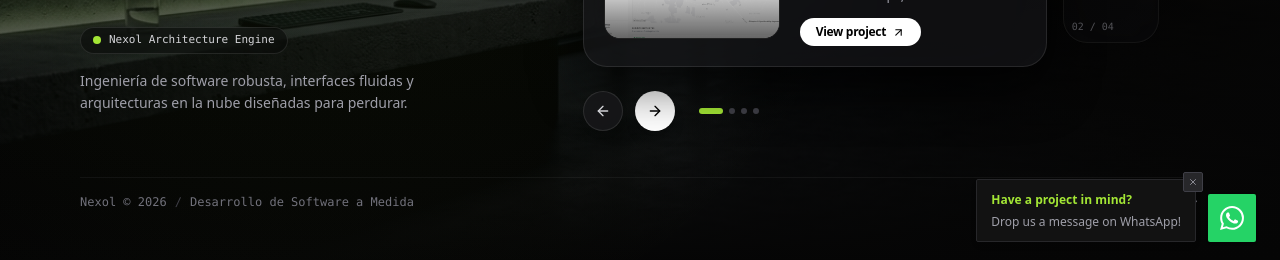
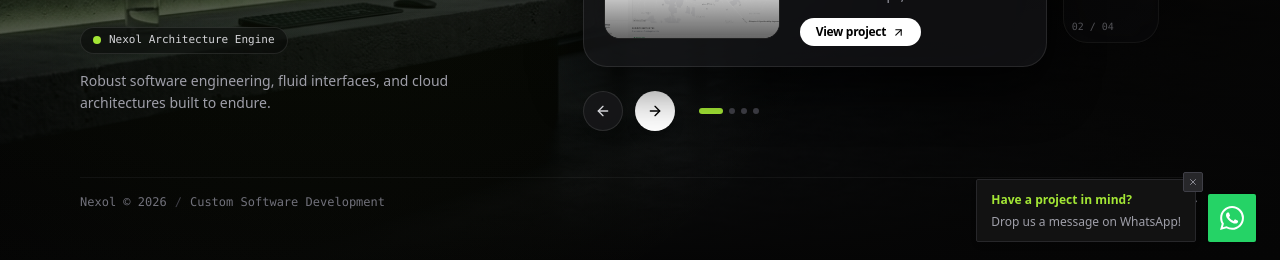
Before and after one commit to DETDevs/DET.Porfolio.App, a React (Vite) app: page / in a window 1280 px wide. Shown: the part 534-794 px from the top of the page. Built offline with nearby package versions, Linux system fonts and the light colour scheme; no server answers.

Commit message:
fix translate

```diff
--- a/src/features/landing/Hero.tsx
+++ b/src/features/landing/Hero.tsx
@@ -164,11 +164,10 @@ export const Hero = () => {
           >
             <div className="inline-flex items-center gap-2 px-3 py-1 rounded-full bg-black/40 backdrop-blur-md border border-white/10 text-zinc-300 font-mono text-[11px]">
               <span className="w-2 h-2 rounded-full bg-[#a3e635] animate-pulse" />
-              <span>Nexol Architecture Engine</span>
+              <span>{t("hero.architecture_engine", "Nexol Architecture Engine")}</span>
             </div>
             <p className="text-zinc-400 text-xs sm:text-sm leading-relaxed font-sans">
-              Ingeniería de software robusta, interfaces fluidas y arquitecturas
-              en la nube diseñadas para perdurar.
+              {t("hero.architecture_tagline", "Ingeniería de software robusta, interfaces fluidas y arquitecturas en la nube diseñadas para perdurar.")}
             </p>
           </motion.div>
         </div>
@@ -329,14 +328,14 @@ export const Hero = () => {
         <div className="hidden sm:flex items-center gap-2">
           <span>Nexol © {new Date().getFullYear()}</span>
           <span className="text-zinc-700">/</span>
-          <span>Desarrollo de Software a Medida</span>
+          <span>{t("hero.footer_tagline", "Desarrollo de Software a Medida")}</span>
         </div>
 
         <a
           href="#servicios"
           className="mx-auto sm:mx-0 flex items-center gap-2 text-zinc-500 hover:text-[#a3e635] transition-colors duration-200 no-underline"
         >
-          <span>Scroll para explorar</span>
+          <span>{t("hero.scroll_hint", "Scroll para explorar")}</span>
           <motion.span
             animate={{ y: [0, 4, 0] }}
             transition={{ duration: 1.8, repeat: Infinity, ease: "easeInOut" }}
--- a/src/i18n/locales/en.json
+++ b/src/i18n/locales/en.json
@@ -10,13 +10,16 @@
     "home": "Home"
   },
   "hero": {
-    "badge": "Now accepting new projects",
     "title_1": "Software that drives",
     "title_2": "your business scale",
     "subtitle": "We engineer high-impact custom software — real-time platforms, billing systems, inventory engines, and native mobile apps.",
     "cta_primary": "See Pricing",
     "cta_secondary": "Our Services",
     "cta_card": "View project",
+    "architecture_engine": "Nexol Architecture Engine",
+    "architecture_tagline": "Robust software engineering, fluid interfaces, and cloud architectures built to endure.",
+    "footer_tagline": "Custom Software Development",
+    "scroll_hint": "Scroll to explore",
     "slides": [
       {
         "id": "01",
--- a/src/i18n/locales/es.json
+++ b/src/i18n/locales/es.json
@@ -16,6 +16,10 @@
     "cta_primary": "Ver Planes",
     "cta_secondary": "Nuestros Servicios",
     "cta_card": "Ver proyecto",
+    "architecture_engine": "Nexol Architecture Engine",
+    "architecture_tagline": "Ingeniería de software robusta, interfaces fluidas y arquitecturas en la nube diseñadas para perdurar.",
+    "footer_tagline": "Desarrollo de Software a Medida",
+    "scroll_hint": "Scroll para explorar",
     "slides": [
       {
         "id": "01",
```
